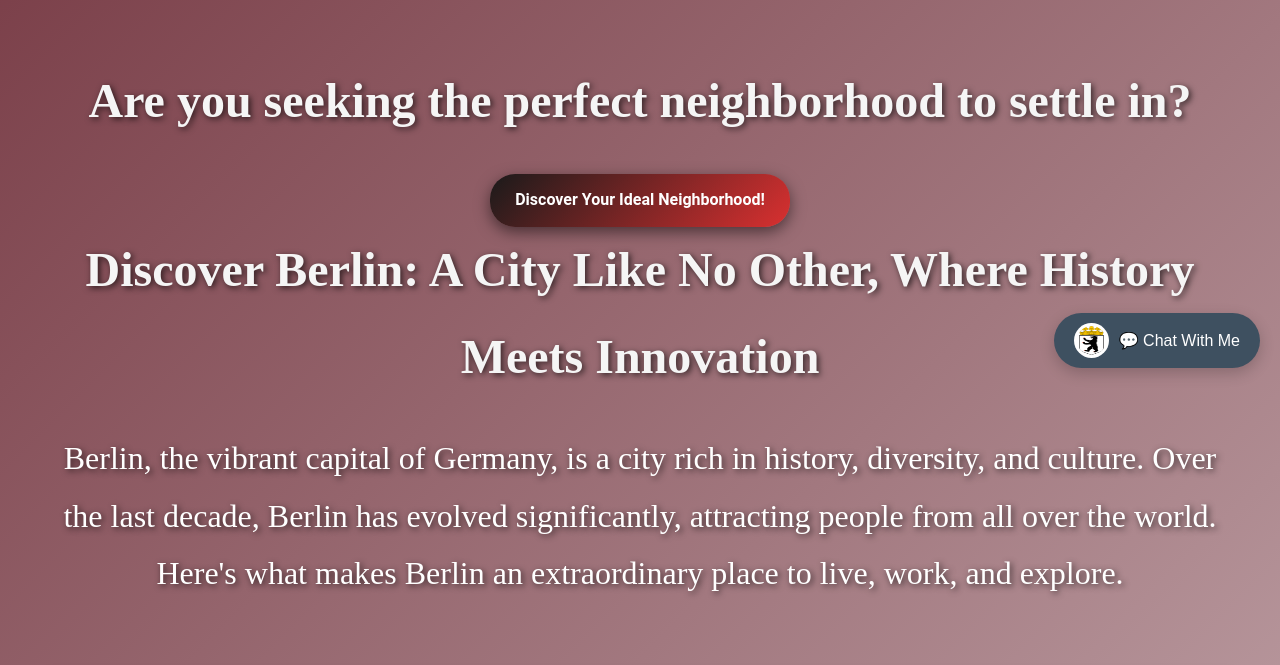
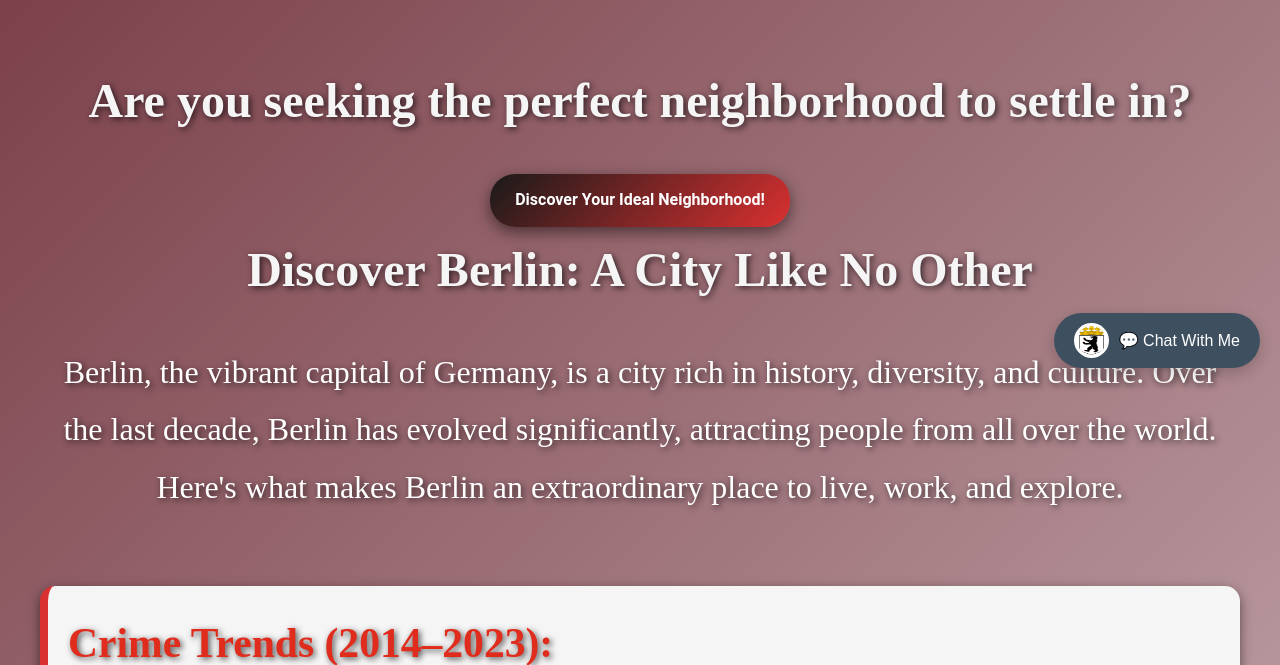
Before and after one commit to moroianu13/Berlin_capstone_project, a Django app: template neighborhoods/templates/neighborhoods/home.html in a window 1280 px wide. Shown: the part 412-1077 px from the top of the page. Run offline with Django 5.2, Linux system fonts and the light colour scheme; the template is opened without the code that fills it, so the values that code supplies are empty.

Commit message:
text delete

```diff
--- a/neighborhoods/templates/neighborhoods/home.html
+++ b/neighborhoods/templates/neighborhoods/home.html
@@ -41,7 +41,7 @@
             <a href="{% url 'borough_list' %}" class="body-button">Discover Your Ideal Neighborhood!</a>
 
         </form>
-        <h1>Discover Berlin: A City Like No Other, Where History Meets Innovation</h1>
+        <h1>Discover Berlin: A City Like No Other</h1>
 
            <p> Berlin, the vibrant capital of Germany, is a city rich in history, diversity, and culture. Over the last decade, Berlin has evolved significantly, attracting people from all over the world. Here's what makes Berlin an extraordinary place to live, work, and explore.
         </p>
```
